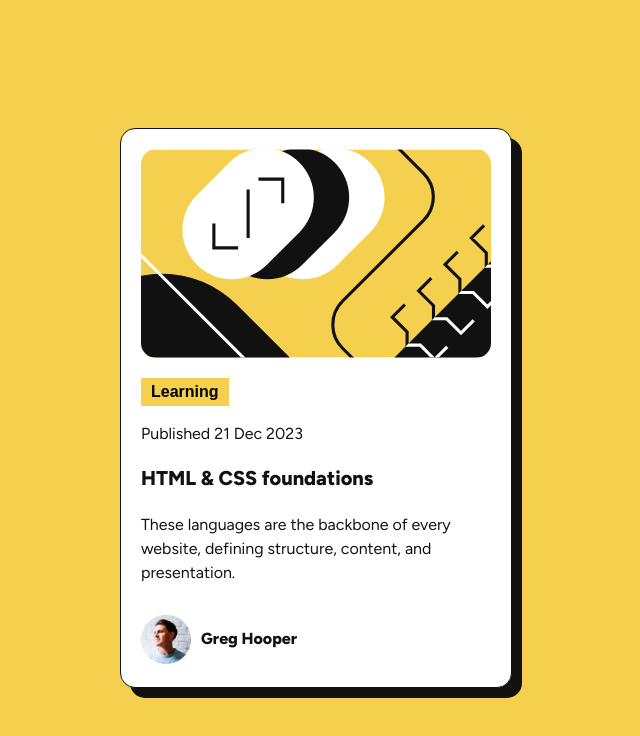
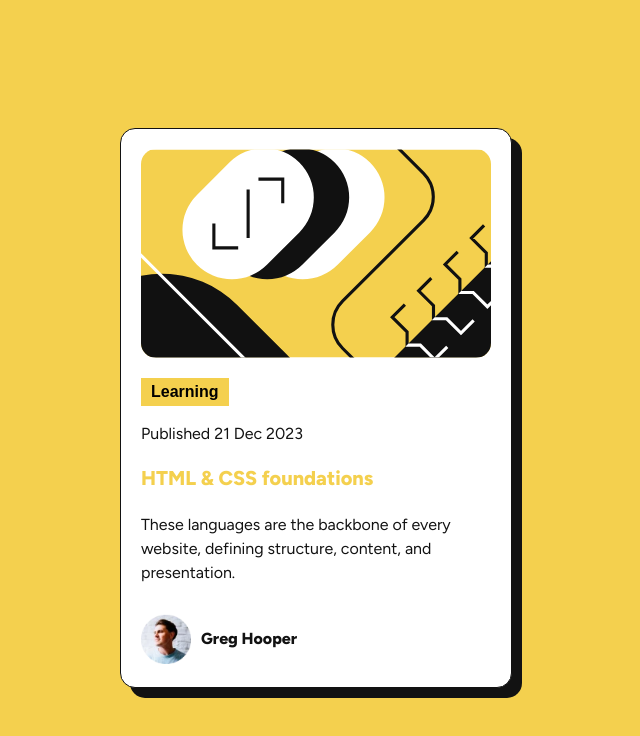
Before and after one commit to ShurGith/blogcard, a website built with Vite: page index.html in a window 1280 px wide. In both pictures the pointer is over the element "HTML & CSS foundations". Shown: the whole page, without its empty margins (332-972 px from the left). Built offline with nearby package versions, Linux system fonts and the light colour scheme.

Commit message:
Update style.css

```diff
--- a/style.css
+++ b/style.css
@@ -75,6 +75,11 @@ h1 {
   font-size: var(--tamano-grande);
   font-weight: 800;
   margin-bottom: 4px;
+  transition: .2s ease-in-out all;
+  cursor: pointer;
+}
+h1:hover {
+  color: var(--Amarillo);
 }
 
 .profile-card {
```
